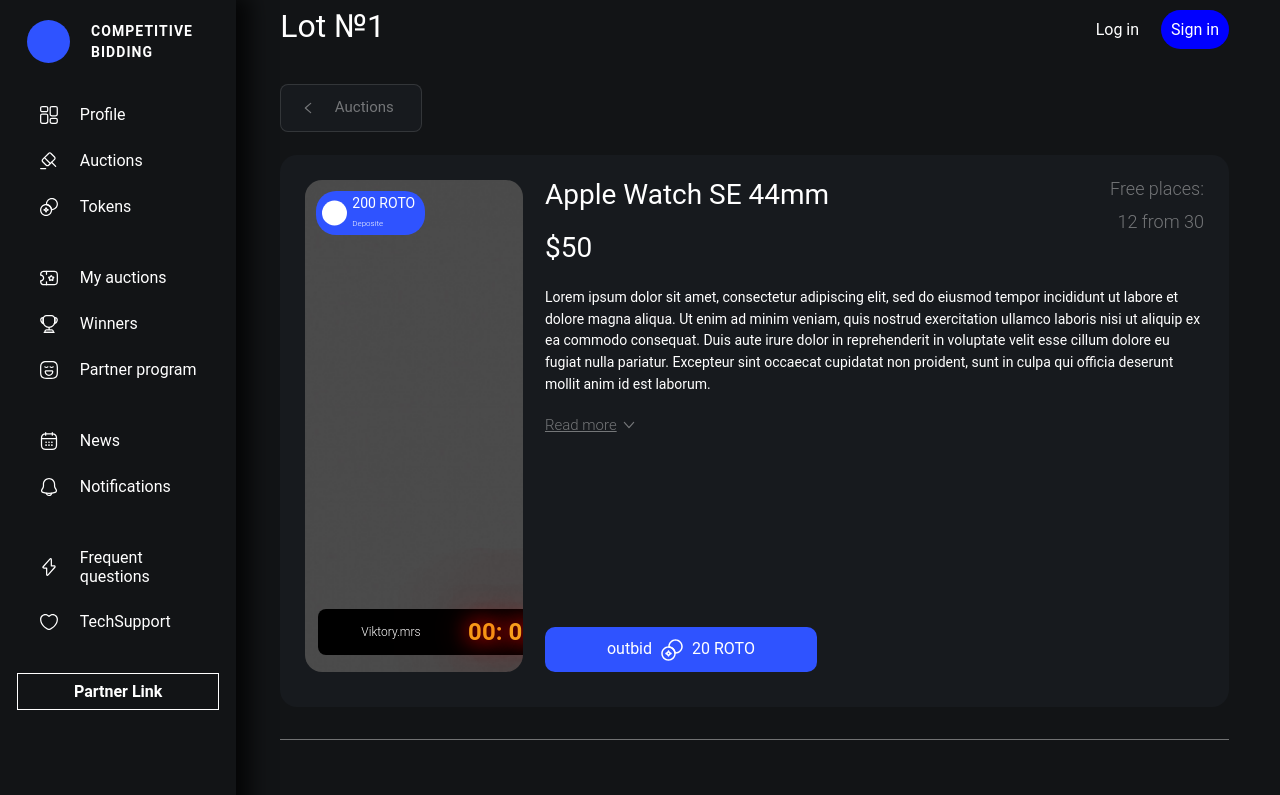
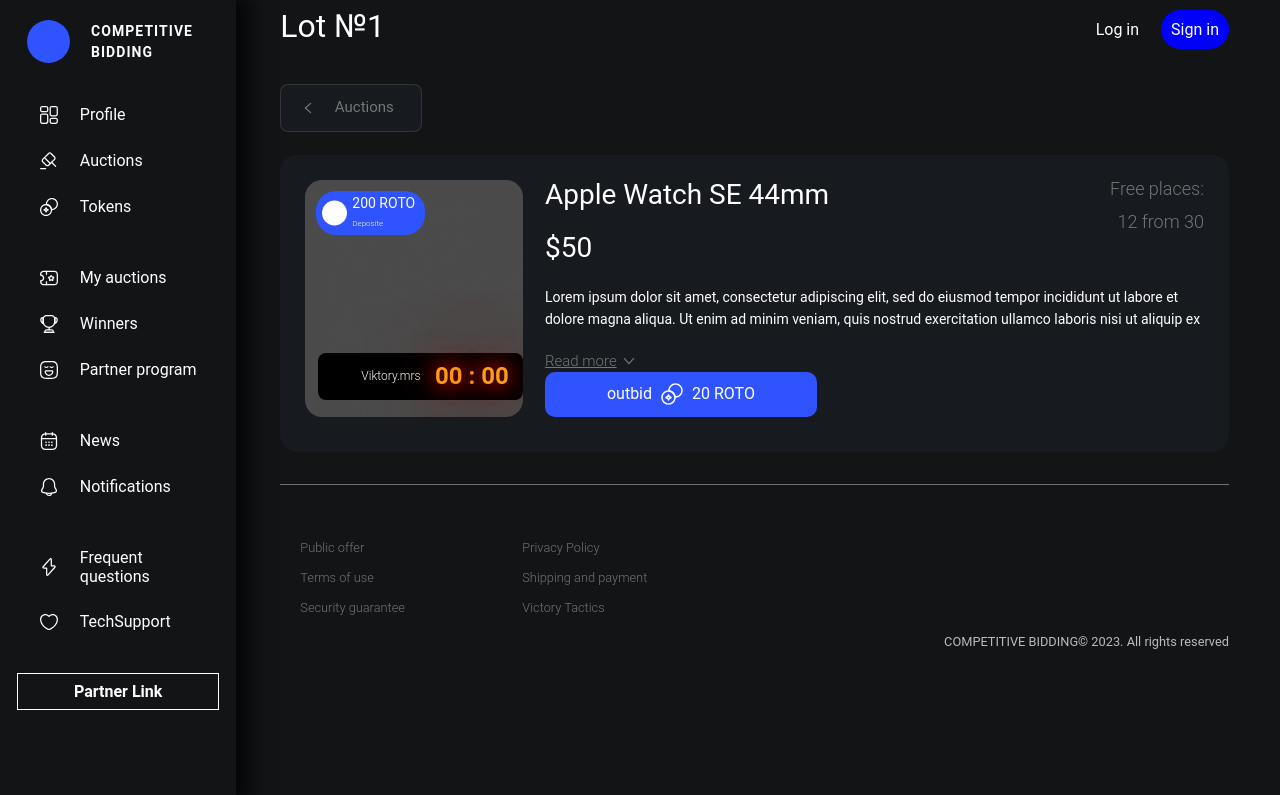
Before and after one commit to competitivebidding/frontend, a React (Vite) app: page /Lot in a window 1280 px wide. Shown: the top 795 px of the page. Built offline with nearby package versions, Linux system fonts and the light colour scheme.

Commit message:
img and staertaccardion in lot

```diff
--- a/src/pages/pageAuctions/LotPage/Lot.jsx
+++ b/src/pages/pageAuctions/LotPage/Lot.jsx
@@ -4,6 +4,14 @@
 import './lot.scss';
 
 const Lot = () => {
+
+    const [toggle, setToggle] = useState(false);
+    const [height, setHeight] = useState({height: 44 + 'px'});
+
+    const onShowMore = ()=> {
+        setToggle(()=> !toggle)
+        setHeight({height: 100 + 'px'})
+    }
 
     const [data, setData] = useState({
         img: '/src/pages/pageAuctions/img/quare.png',
@@ -36,7 +44,7 @@
                             <span>Viktory.mrs</span>
                         </div>
                         <div className='lot__auction__timer'>
-                            <span>00</span>: <span>00</span>
+                            <span>00</span> : <span>00</span>
                         </div>
                     </div>
                 </div>
@@ -51,12 +59,17 @@
                             <span>{data.places} from 30</span>
                         </div>
                     </div>
-                    <div className='lot__discription'>{data.discription}</div>
-                    <a href='#' className='lot__more'>
+                    <div className='lot__discription'
+                        style={height}>
+                        {data.discription}
+                    </div>
+                    <a href='#'
+                    className='lot__more'
+                    onClick={onShowMore}>
                         <span>Read more</span>
                     </a>
                     <button className="lot__btn" >
-                        <span> outbid</span> <span> 20 ROTO</span>
+                        <span>outbid</span> <span> 20 ROTO</span>
                     </button>
                 </div>
             </div>
--- a/src/pages/pageAuctions/LotPage/lot.scss
+++ b/src/pages/pageAuctions/LotPage/lot.scss
@@ -92,7 +92,7 @@
 
     &__content {
         margin-left: 22px;
-
+        position: relative;
     }
 
     &__header {
@@ -132,11 +132,11 @@
         line-height: 155%;
         color: #FFFFFF;
         margin-bottom: 23px;
+        overflow: hidden;
     }
 
     &__more {
         display: block;
-        margin-bottom: 194px;
         font-weight: 300;
         font-size: $fz15;
         line-height: 100%;
@@ -162,15 +162,16 @@
     }
 
     &__btn {
+        position:absolute;
         width: 272px;
         font-weight: 400;
         font-size: 16px;
         line-height: 19px;
         color: #FFFFFF;
-        position: relative;
         padding: 12px 45px 14px 45px;
         background: #2F53FF;
         border-radius: 10px;
+        bottom: 0;
 
         span {
             margin-right: 36px;
@@ -198,13 +199,13 @@
         bottom: 0;
         left: 0;
         background-color: #000;
-        width: 100%;
+        width: 94%;
         margin: 0px 13px 17px 13px;
         display: flex;
         border-radius: 8px;
         align-items: center;
         justify-content: space-between;
-        padding: 5px 0 5px 43px;
+        padding: 5px 14px 5px 43px;
 
         &__timer {
             color: #F79E1B;
```
